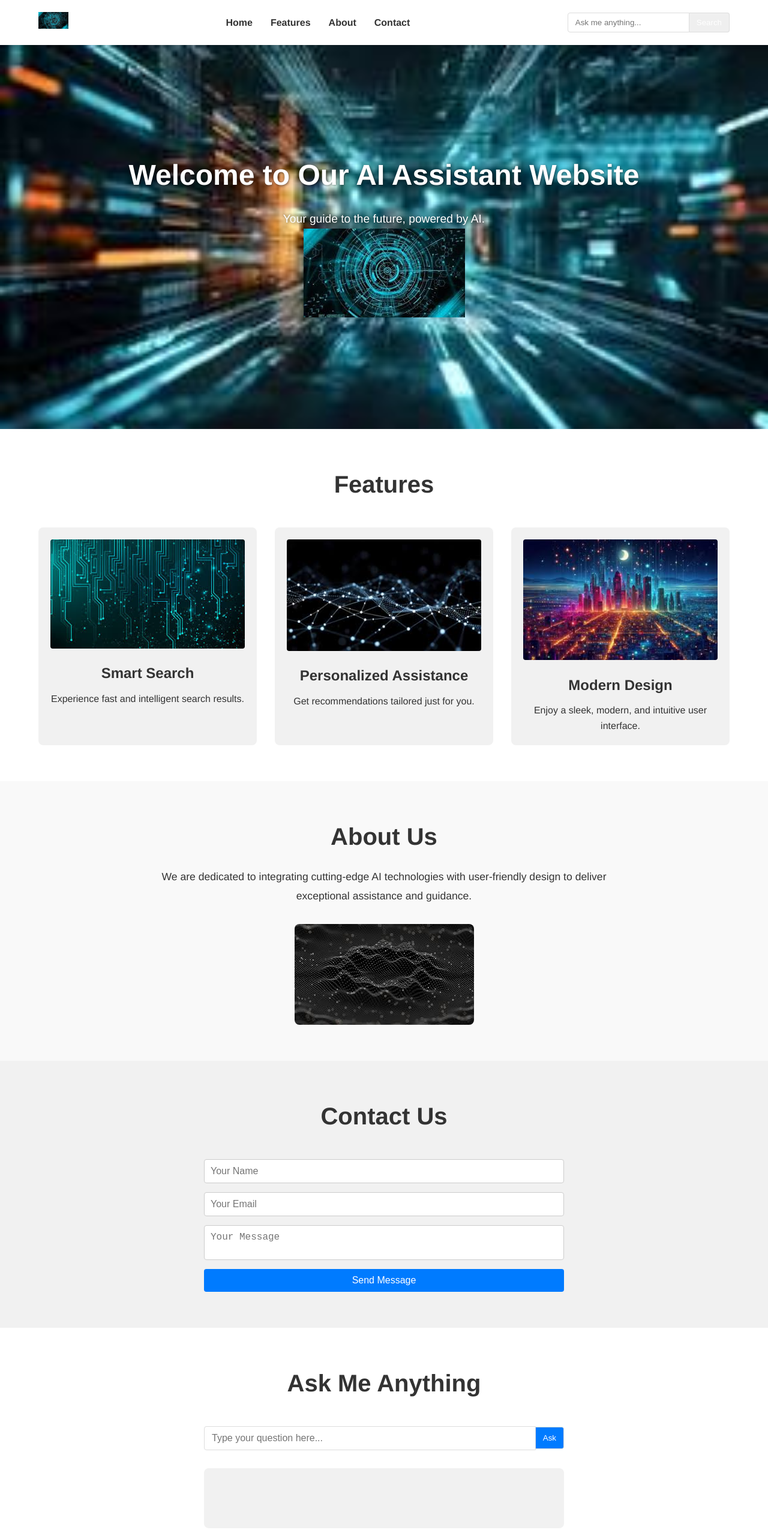
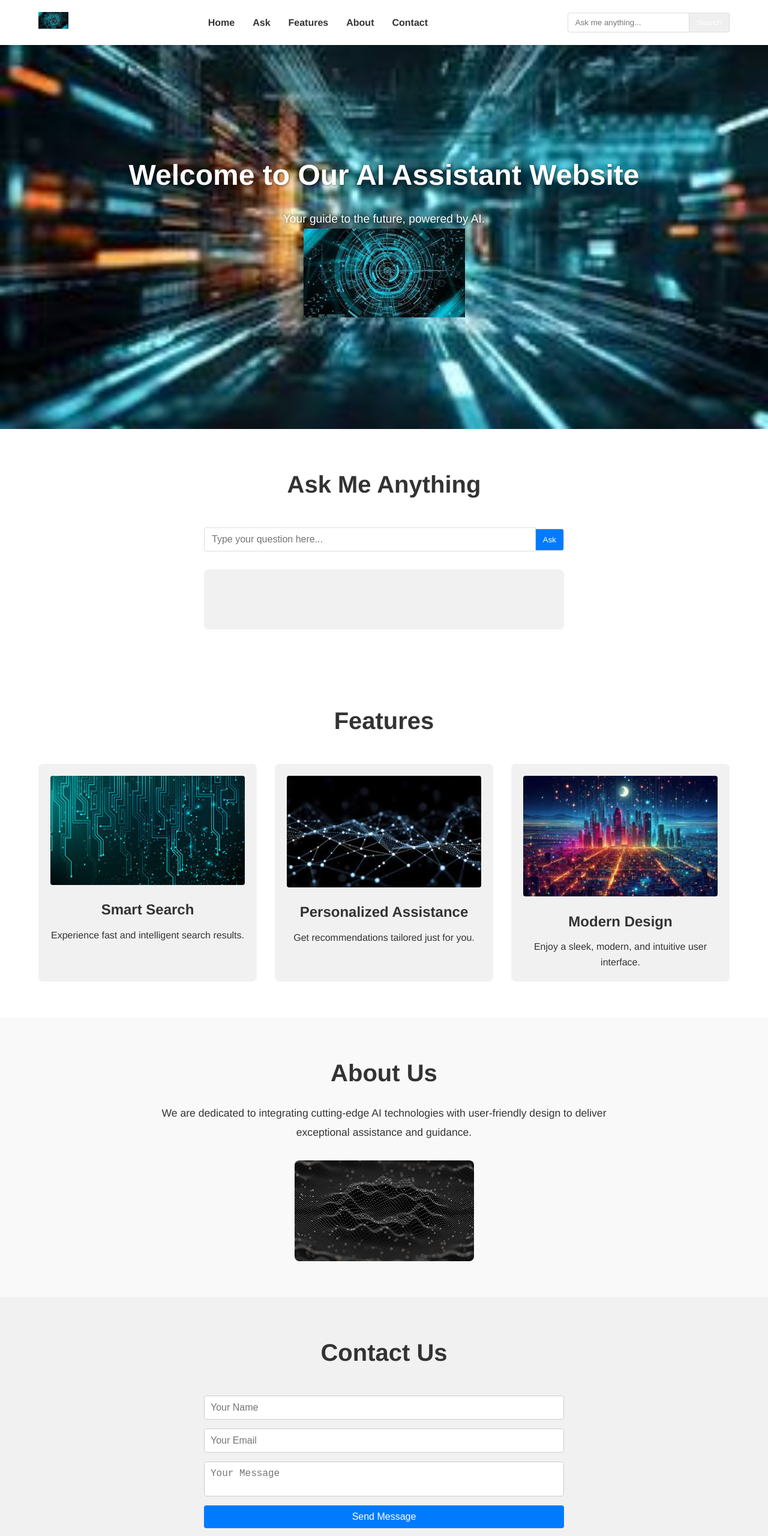
Before and after one commit to toerienray/HairByShaz, a plain HTML site: page index.html in a window 1280 px wide. Shown: the top 2560 px of the page at 60% size. Drawn offline with Linux system fonts and the light colour scheme; a script that the page names is missing.

Commit message:
Update index.html

```diff
--- a/index.html
+++ b/index.html
@@ -2,26 +2,28 @@
 <html lang="en">
 <head>
   <meta charset="UTF-8" />
-  <meta name="viewport" content="width=device-width, initial-scale=1.0" />
+  <meta name="viewport" content="width=device-width, initial-scale=1.0"/>
   <title>Modern AI Assistant</title>
-  <link rel="stylesheet" href="style.css" />
+  <link rel="stylesheet" href="style.css"/>
 </head>
 <body>
   <header class="header">
     <div class="container header-container">
       <div class="logo">
-        <img src="image2.jpg" alt="Logo" />
+        <img src="image2.jpg" alt="Logo"/>
       </div>
       <nav class="nav">
         <ul>
           <li><a href="#home">Home</a></li>
+          <li><a href="#ask">Ask</a></li>
           <li><a href="#features">Features</a></li>
           <li><a href="#about">About</a></li>
           <li><a href="#contact">Contact</a></li>
         </ul>
       </nav>
+      <!-- Optional: If you still want a quick search in the header -->
       <div class="search-bar">
-        <input type="text" id="ai-search" placeholder="Ask me anything..." />
+        <input type="text" id="ai-search" placeholder="Ask me anything..."/>
         <button id="search-button">Search</button>
       </div>
     </div>
@@ -31,7 +33,21 @@
     <div class="container">
       <h1>Welcome to Our AI Assistant Website</h1>
       <p>Your guide to the future, powered by AI.</p>
-      <img src="image2.jpg" alt="Hero Image" class="hero-image" />
+      <img src="image2.jpg" alt="Hero Image" class="hero-image"/>
+    </div>
+  </section>
+
+  <!-- Ask Me Anything Section (moved above Features) -->
+  <section id="ask" class="ask">
+    <div class="container">
+      <h2>Ask Me Anything</h2>
+      <div class="ask-container">
+        <input type="text" id="ask-input" placeholder="Type your question here..."/>
+        <button id="ask-button">Ask</button>
+      </div>
+      <div id="ask-response" class="ask-response">
+        <!-- AI responses will be displayed here -->
+      </div>
     </div>
   </section>
 
@@ -40,17 +56,17 @@
       <h2>Features</h2>
       <div class="feature-grid">
         <div class="feature-item">
-          <img src="image3.jpg" alt="Smart Search" />
+          <img src="image3.jpg" alt="Smart Search"/>
           <h3>Smart Search</h3>
           <p>Experience fast and intelligent search results.</p>
         </div>
         <div class="feature-item">
-          <img src="image4.jpg" alt="Personalized Assistance" />
+          <img src="image4.jpg" alt="Personalized Assistance"/>
           <h3>Personalized Assistance</h3>
           <p>Get recommendations tailored just for you.</p>
         </div>
         <div class="feature-item">
-          <img src="image5.jpg" alt="Modern Design" />
+          <img src="image5.jpg" alt="Modern Design"/>
           <h3>Modern Design</h3>
           <p>Enjoy a sleek, modern, and intuitive user interface.</p>
         </div>
@@ -62,9 +78,10 @@
     <div class="container">
       <h2>About Us</h2>
       <p>
-        We are dedicated to integrating cutting-edge AI technologies with user-friendly design to deliver exceptional assistance and guidance.
+        We are dedicated to integrating cutting-edge AI technologies with user-friendly design
+        to deliver exceptional assistance and guidance.
       </p>
-      <img src="image6.jpg" alt="About Us" />
+      <img src="image6.jpg" alt="About Us"/>
     </div>
   </section>
 
@@ -72,25 +89,11 @@
     <div class="container">
       <h2>Contact Us</h2>
       <form id="contact-form">
-        <input type="text" placeholder="Your Name" required />
-        <input type="email" placeholder="Your Email" required />
+        <input type="text" placeholder="Your Name" required/>
+        <input type="email" placeholder="Your Email" required/>
         <textarea placeholder="Your Message" required></textarea>
         <button type="submit">Send Message</button>
       </form>
-    </div>
-  </section>
-
-  <!-- Ask Me Anything Section -->
-  <section id="ask" class="ask">
-    <div class="container">
-      <h2>Ask Me Anything</h2>
-      <div class="ask-container">
-        <input type="text" id="ask-input" placeholder="Type your question here..." />
-        <button id="ask-button">Ask</button>
-      </div>
-      <div id="ask-response" class="ask-response">
-        <!-- Responses from the AI will appear here -->
-      </div>
     </div>
   </section>
 
```
